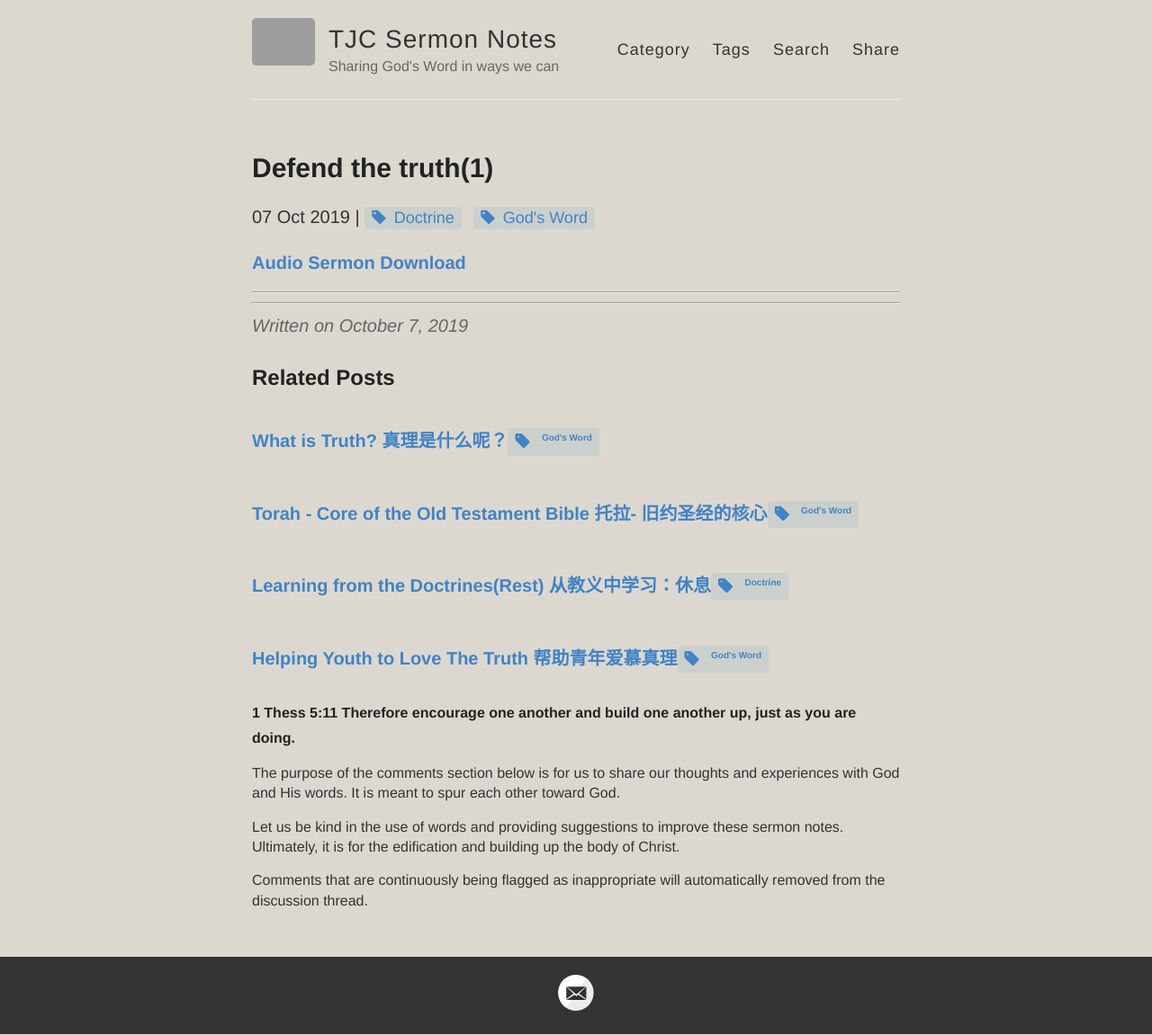
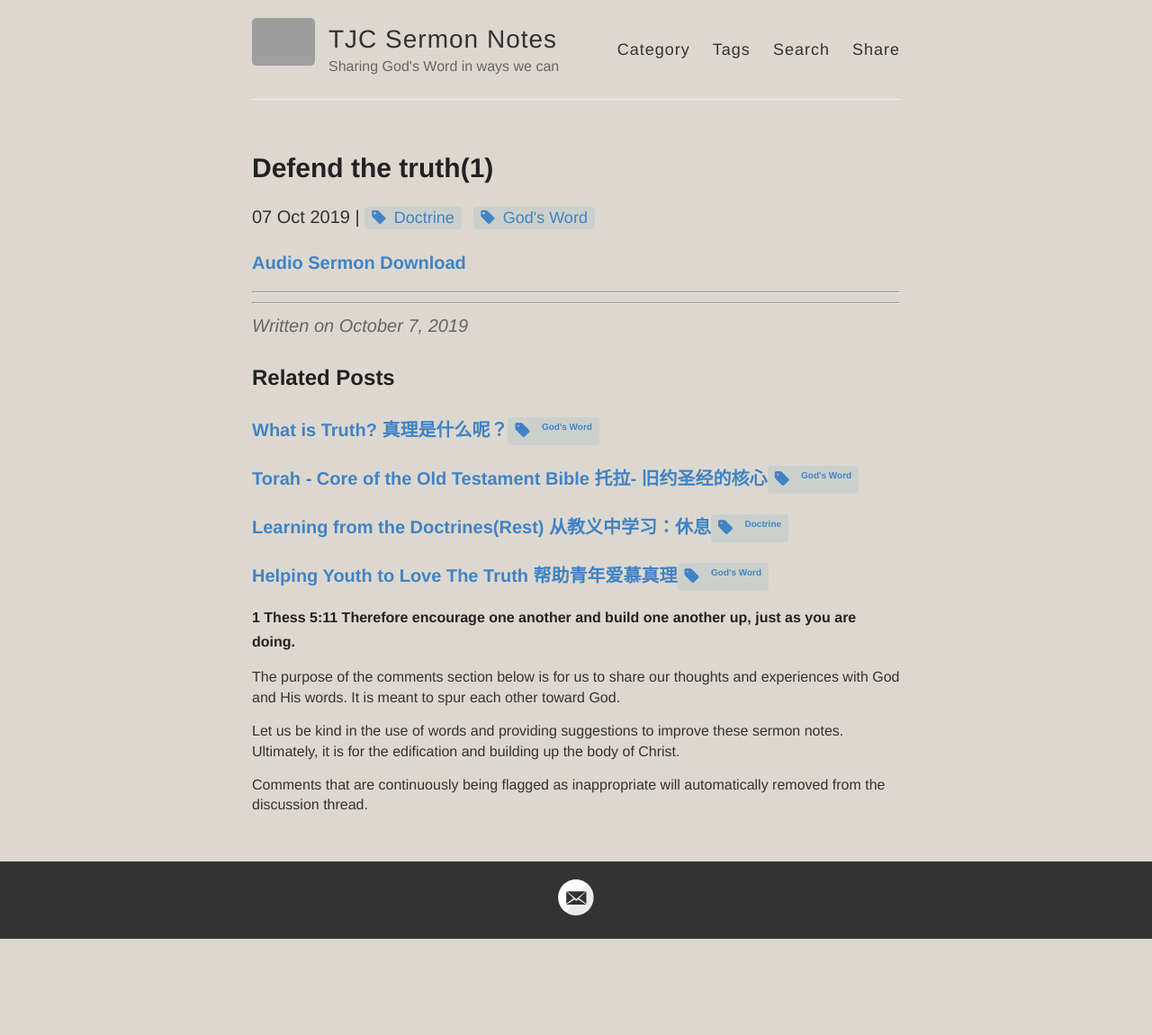
Before and after one commit to catchupTJC/catchuptjc.github.io, a Jekyll site: the page built from _posts/2019-10-07-Defend the truth(1) .md, in a window 1280 px wide. Shown: the whole page at 90% size. Built offline with Jekyll 4.4.1, drawn with Linux system fonts in a browser that asks for light colours; nearby versions of some CDN libraries; comment, search, counter and statistics services are not loaded; after the commit the page ends 1045 px from its top, so only the background shows below that; grey boxes are pictures that could not be loaded.

Commit message:
Update post.html

```diff
--- a/_layouts/post.html
+++ b/_layouts/post.html
@@ -50,7 +50,7 @@
 
     {% if sameTagCount >= minCommonTags %}
       <div>
-      <h5><a href="{{ site.baseurl }}{{ post.url }}">{{ post.title }}<p class="post-tag" >{{ commonTags }}</p></a></h5>
+      <h5><a href="{{ site.baseurl }}{{ post.url }}">{{ post.title }}</a><a class="post-tag" >{{ commonTags }}</a></h5>
       </div>
       {% assign maxRelatedCounter = maxRelatedCounter | plus: 1 %}
       {% if maxRelatedCounter >= maxRelated %}
```
